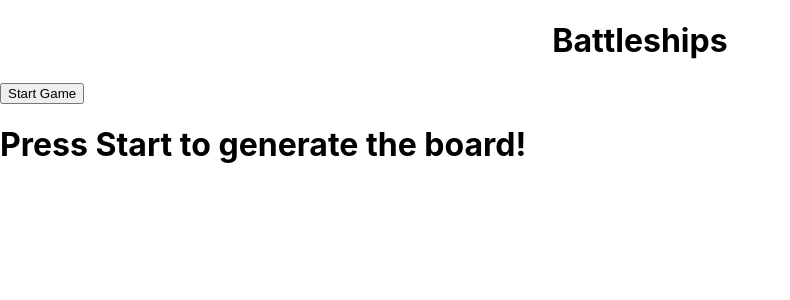
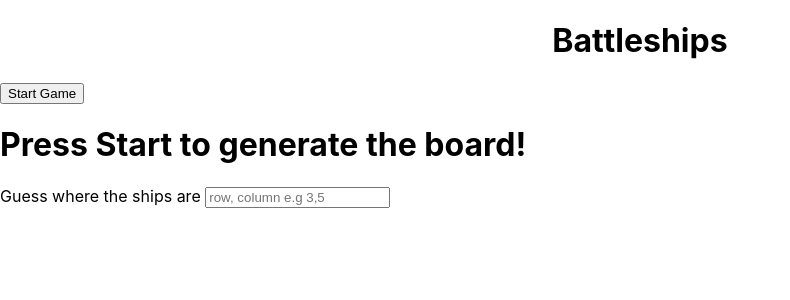
Before and after one commit to Tweemo/Battleships, a React (Create React App) app: page / in a window 1280 px wide. Shown: the top 300 px of the page, without its empty margins (0-790 px from the left). Built offline with nearby package versions, Linux system fonts and the light colour scheme.

Commit message:
added guess form that dispatches to globalstate

```diff
--- a/package.json
+++ b/package.json
@@ -3,12 +3,16 @@
   "version": "0.1.0",
   "private": true,
   "dependencies": {
+    "@reduxjs/toolkit": "^1.8.1",
     "@testing-library/jest-dom": "^5.16.4",
     "@testing-library/react": "^13.2.0",
     "@testing-library/user-event": "^13.5.0",
     "react": "^18.1.0",
     "react-dom": "^18.1.0",
+    "react-redux": "^8.0.1",
     "react-scripts": "5.0.1",
+    "redux": "^4.2.0",
+    "redux-thunk": "^2.4.1",
     "web-vitals": "^2.1.4"
   },
   "scripts": {
--- /dev/null
+++ b/src/actions/guess.js
@@ -0,0 +1,9 @@
+export const GUESS = 'GUESS'
+
+export function guess(coords) {
+  console.log(coords)
+  return {
+    type: GUESS,
+    coords,
+  }
+}
--- a/src/components/App.jsx
+++ b/src/components/App.jsx
@@ -1,5 +1,6 @@
 import '../App.css';
 import Board from './Board'
+import GuessForm from './GuessForm';
 
 function App() {
 
@@ -8,6 +9,7 @@ function App() {
     <div>
       <h1 className='title'>Battleships</h1>
       <Board />
+      <GuessForm />
     </div>
   )
 }
--- a/src/components/Board.jsx
+++ b/src/components/Board.jsx
@@ -30,7 +30,7 @@ function Board() {
     }
     setLiveBoard(board)
     const ship1 = board[getRandomInt()]
-    const ship2 = board[getRandomInt()]
+    // const ship2 = board[getRandomInt()]
     checkEdge(ship1)
     makeShip(board, ship1)
     // console.log(ship2)
--- /dev/null
+++ b/src/components/GuessForm.jsx
@@ -0,0 +1,43 @@
+import React, { useState } from "react"
+import {useDispatch} from 'react-redux'
+import {guess} from '../actions/guess'
+let totalGuesses = 0
+
+function GuessForm() {
+  const dispatch = useDispatch()
+
+  const [coords, setCoords] = useState({
+    pos: ''
+  })
+
+  function changeHandler(e) {
+    setCoords({
+      ...coords,
+      [e.target.name]: e.target.value
+    })
+  }
+
+  function submitHandler(e) {
+    e.preventDefault()
+    //coords.pos has to be in the form of x,y
+    let splitStr = coords.pos.split(',')
+
+    dispatch(guess(splitStr))
+    setCoords({
+      pos: ''
+    })
+    totalGuesses++
+  }
+
+
+  return (
+  <>
+    <form onSubmit={submitHandler}>
+    <label>Guess where the ships are </label>
+    <input name='pos' type='string' onChange={changeHandler} value={coords.pos} placeholder="row, column e.g 3,5"></input>
+  </form>
+  </>
+  )
+}
+
+export default GuessForm
--- a/src/func.js
+++ b/src/func.js
@@ -1,6 +1,6 @@
-function getRandomInt() {
-  return Math.floor(Math.random() * 3)
-}
+// function getRandomInt() {
+//   return Math.floor(Math.random() * 3)
+// }
 
 export function checkEdge(ship) {
   if (ship.col === 0 && ship.row === 0) {
--- a/src/index.js
+++ b/src/index.js
@@ -1,14 +1,26 @@
 import React from 'react'
+import { configureStore } from '@reduxjs/toolkit'
 import ReactDOM from 'react-dom/client'
+import { Provider } from 'react-redux'
+import thunk from 'redux-thunk'
+import reducers from './reducers'
 import './index.css'
 import App from '../src/components/App'
 import reportWebVitals from './reportWebVitals'
 
 const root = ReactDOM.createRoot(document.getElementById('root'))
+
+const store = configureStore({
+  reducer: reducers,
+  middleware: [thunk],
+})
+
 root.render(
-  <React.StrictMode>
-    <App />
-  </React.StrictMode>
+  <Provider store={store}>
+    <React.StrictMode>
+      <App />
+    </React.StrictMode>
+  </Provider>
 )
 
 // If you want to start measuring performance in your app, pass a function
--- /dev/null
+++ b/src/reducers/guesses.js
@@ -0,0 +1,16 @@
+import { GUESS } from '../actions/guess'
+
+const guess = {
+  row: '',
+  col: '',
+}
+
+export default function user(state = guess, action) {
+  switch (action.type) {
+    case GUESS:
+      return { row: action.coords[0], col: action.coords[1] }
+
+    default:
+      return state
+  }
+}
--- /dev/null
+++ b/src/reducers/index.js
@@ -0,0 +1,4 @@
+import { combineReducers } from 'redux'
+import guesses from './guesses.js'
+
+export default combineReducers({ guesses })
```
Also changed, not shown: 1 other file (tests, documents, lock files or other folders).
